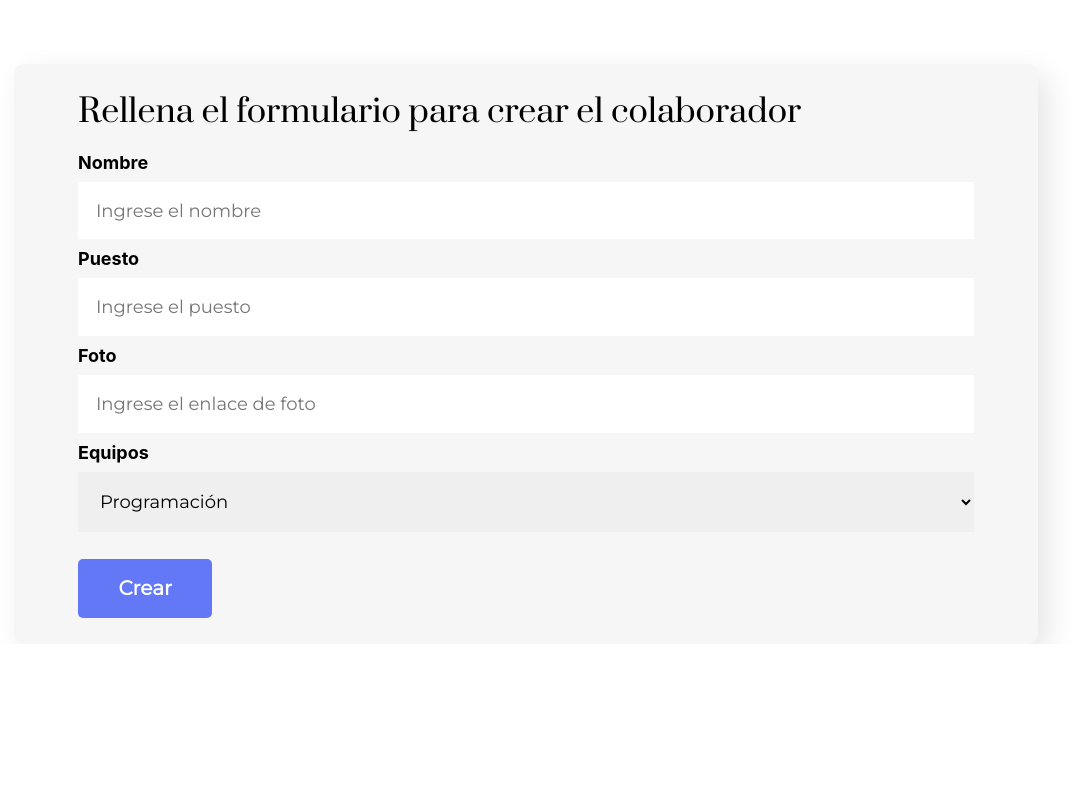
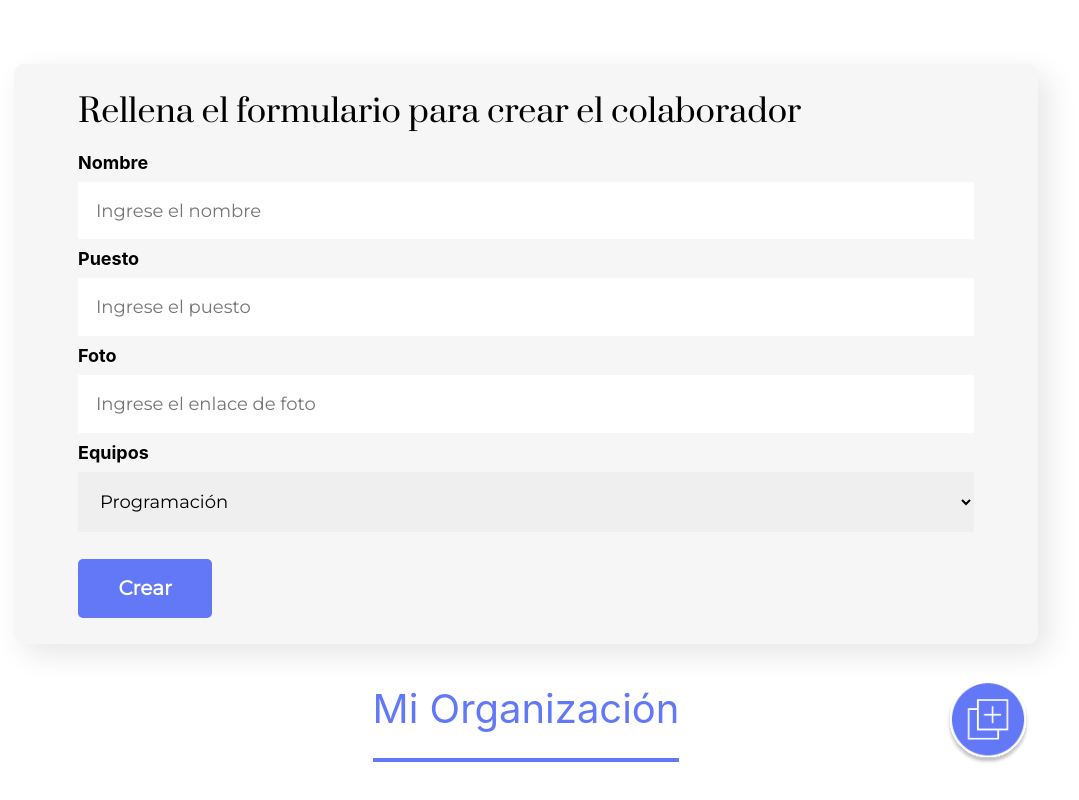
Before and after one commit to jarher/aluraOrg, a React (Create React App) app in the folder client/: page / in a window 1280 px wide. Shown: the part 514-1314 px from the top of the page, without its empty margins (114-1193 px from the left). Before the commit the page ends 1158 px from the top, so only its background shows below. Built offline with nearby package versions, Linux system fonts and the light colour scheme.

Commit message:
agregando componente MiOrg

```diff
--- a/client/src/App.js
+++ b/client/src/App.js
@@ -1,12 +1,14 @@
 import './App.css';
 import Header from './components/Header';
 import Form from './components/Form';
+import MiOrg from './components/MiOrg';
 
 function App() {
   return (
     <div>
       <Header />
       <Form />
+      <MiOrg />
     </div>
   );
 }
--- a/client/src/components/Form/index.jsx
+++ b/client/src/components/Form/index.jsx
@@ -6,16 +6,26 @@ import FormButton from "../FormButton";
 function Form() {
   const submitControl = (e) => {
     e.preventDefault();
-  }
+  };
+  const inputParameters = [
+    { title: "Nombre", placeholder: "Ingrese el nombre", required: true },
+    { title: "Puesto", placeholder: "Ingrese el puesto", required: true },
+    { title: "Foto", placeholder: "Ingrese el enlace de foto", required: false },
+  ];
   return (
     <section className="form">
       <form onSubmit={submitControl}>
         <h2 className="form__title">
           Rellena el formulario para crear el colaborador
         </h2>
-        <Input title="Nombre" placeholder="Ingrese el nombre" />
-        <Input title="Puesto" placeholder="Ingrese el puesto" />
-        <Input title="Foto" placeholder="Ingrese el enlace de foto" />
+        {inputParameters.map((parameters, index) => (
+          <Input
+            title={parameters.title}
+            placeholder={parameters.placeholder}
+            required={parameters.required}
+            key={index}
+          />
+        ))}
         <OptionList />
         <FormButton text="Crear" />
       </form>
--- a/client/src/components/Input/index.jsx
+++ b/client/src/components/Input/index.jsx
@@ -1,6 +1,6 @@
 import "./input.css";
 
-function Input({ title, placeholder }) {
+function Input({ title, placeholder, required }) {
   return (
     <div className="form__wrapper">
       <label className="form__label">{title}</label>
@@ -9,7 +9,7 @@ function Input({ title, placeholder }) {
         type="text"
         data-name
         placeholder={placeholder}
-        required
+        required={required}
       />
     </div>
   );
--- /dev/null
+++ b/client/src/components/MiOrg/index.jsx
@@ -0,0 +1,12 @@
+import "./miOrg.css"
+
+function MiOrg(){
+    return <section className="org">
+        <h3 className="org__title">
+            Mi Organización
+        </h3>
+        <img className="org__add" src="/img/add.png" alt="add"/>
+    </section>
+}
+
+export default MiOrg;
--- /dev/null
+++ b/client/src/components/MiOrg/miOrg.css
@@ -0,0 +1,20 @@
+.org{
+    width: 100%;
+    display: flex;
+    justify-content: center;
+    align-items: center;
+}
+.org__title{
+    font-size: 2.222rem;
+    color:#6278F7;
+    font-weight: 400;
+    padding-bottom: 2%;
+    border-bottom: 4px solid #6278F7;
+}
+.org__add{
+    width: 100px;
+    height: 100px;
+    position: absolute;
+    right: 10%;
+    cursor:pointer
+}
```
Also changed, not shown: client/public/img/add.png (added).
